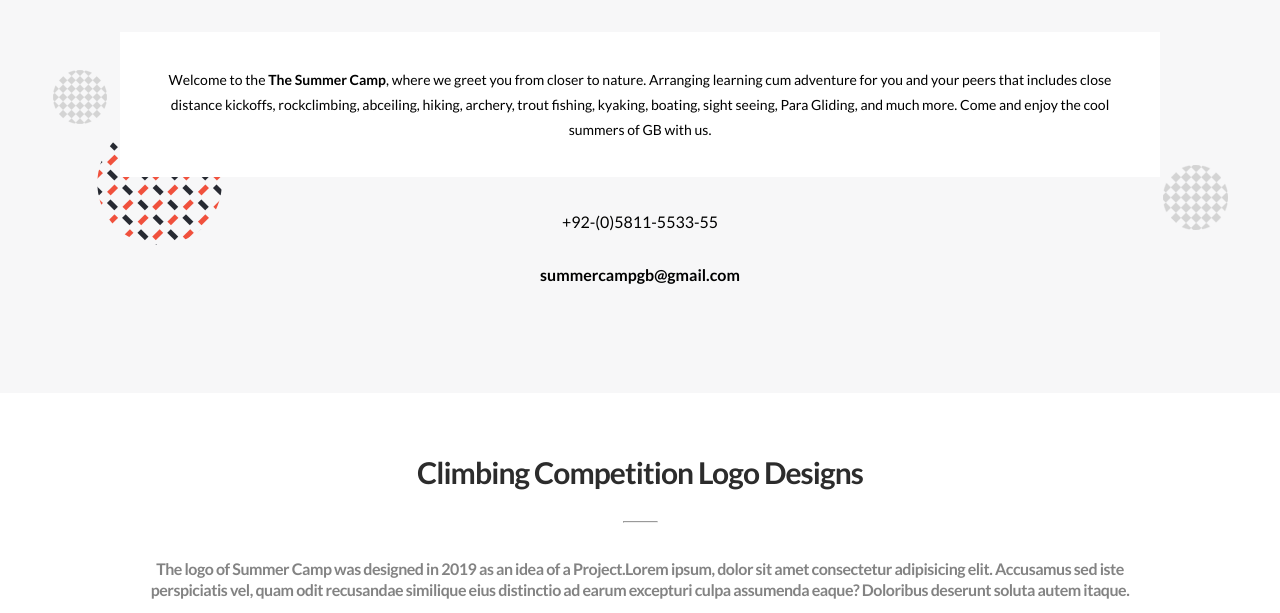
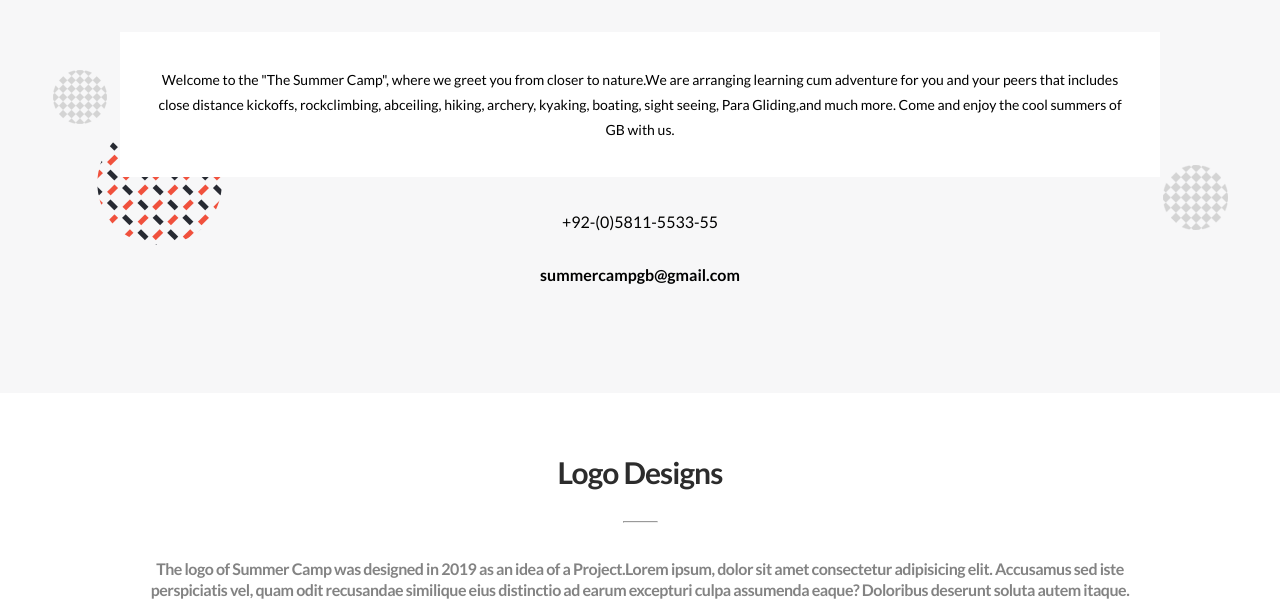
Before and after one commit to AbuTalha3/Rock-Climbing-Competition-Fixture, a website: page about.html in a window 1280 px wide. Shown: the part 337-950 px from the top of the page. Drawn offline with nearby package versions, Linux system fonts and the light colour scheme; files that its build step writes are made by us from their sources.

Commit message:
Updated Scss and html files

```diff
--- a/about.html
+++ b/about.html
@@ -58,10 +58,11 @@
 					<hr />
 				</div>
 				<div class="about">
-					<p class="para-about">	Welcome to the <strong>The Summer Camp</strong>, where we greet you from closer to nature.
-					Arranging learning cum adventure for you and your peers that includes close distance kickoffs,
-					rockclimbing, abceiling, hiking, archery, trout fishing, kyaking, boating, sight seeing, Para Gliding,
-					and much more. Come and enjoy the cool summers of GB with us.</p>
+					<p class="para-about">	Welcome to the "The Summer Camp", where we greet you from
+					 closer to nature.We are arranging learning cum adventure for you and your peers that
+					 includes close distance kickoffs, rockclimbing, abceiling, hiking, archery, kyaking,
+					 boating, sight seeing, Para Gliding,and much more. Come and enjoy the cool summers
+					 of GB with us.</p>
 				</div>
 				<div class="contact">
 					<p>+92-(0)5811-5533-55</p>
@@ -71,7 +72,7 @@
 		</section>
 		<section id="logoSection">
 			<div class="logo">
-				<h3>Climbing Competition Logo Designs</h3>
+				<h3>Logo Designs</h3>
 				<hr />
 				<p>The logo of Summer Camp was designed in 2019 as an idea of a Project.Lorem ipsum, dolor sit amet
 				consectetur adipisicing elit. Accusamus sed iste perspiciatis vel, quam odit recusandae similique
```
Also changed, not shown: README.md, dist/index.css.
